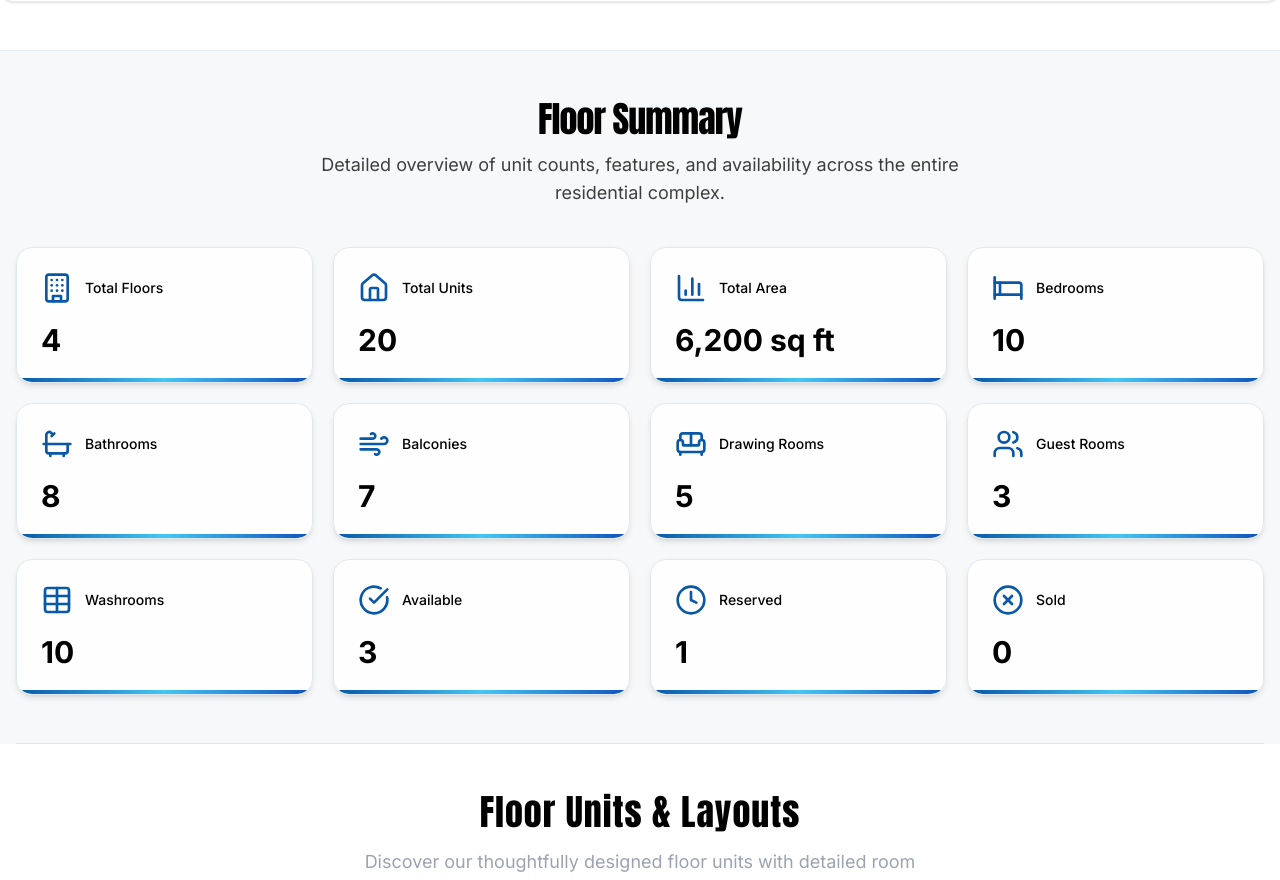
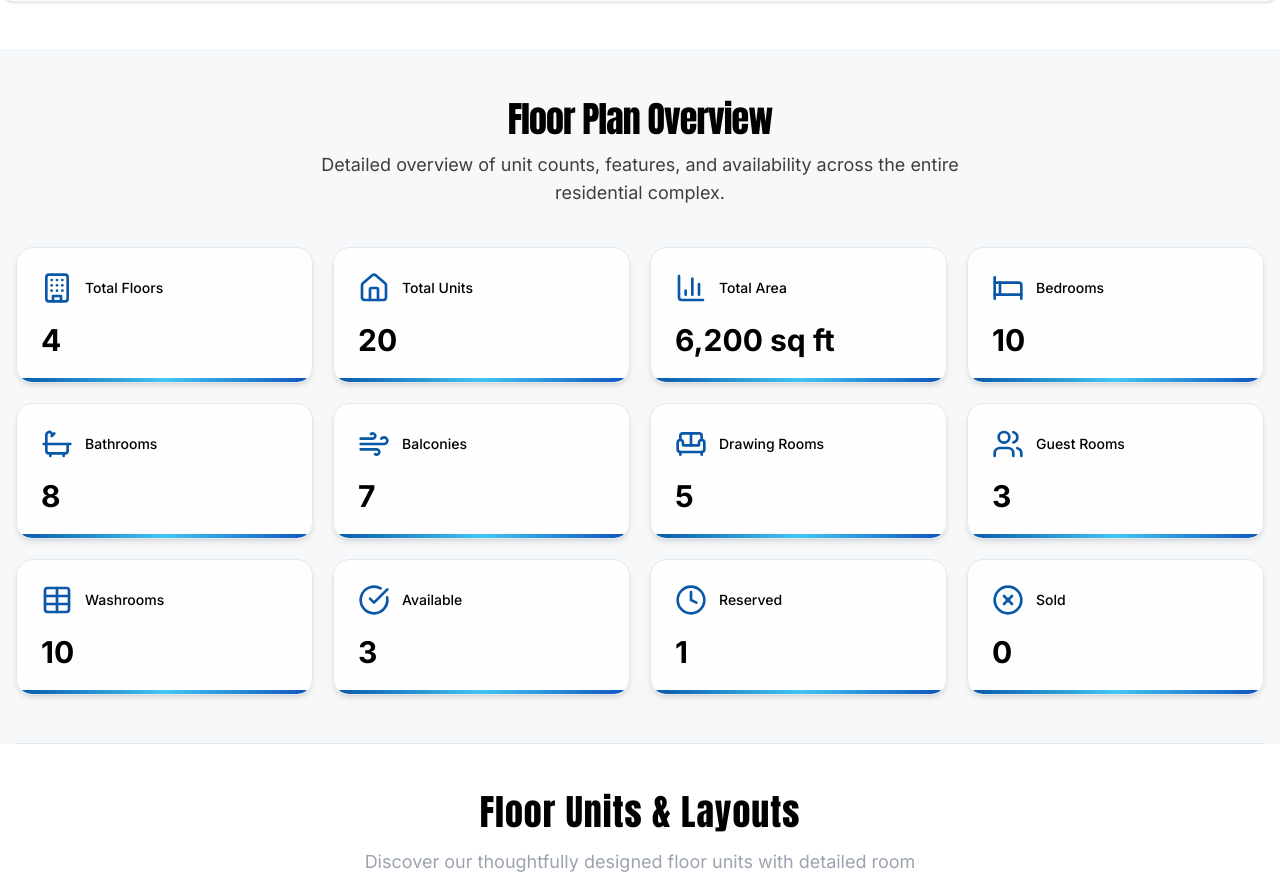
Before and after one commit to FayzulIslamFaisal/promise-holding-properties, a Next.js app: page /building-details/1 in a window 1280 px wide. Shown: the part 1219-2099 px from the top of the page. Built offline with nearby package versions, Linux system fonts and the light colour scheme.

Commit message:
feat: update heading in ProjectFloorSummary to "Floor Plan Overview" for clarity

```diff
--- a/src/components/buildingDetails/ProjectFloorSummary.tsx
+++ b/src/components/buildingDetails/ProjectFloorSummary.tsx
@@ -146,7 +146,7 @@ return (
     <section className="w-full pt-12 px-4 bg-[var(--custom-bg-gray)]">
       <div className="container mx-auto">
         <div className="text-center mb-10">
-          <h2 className="text-4xl tracking-tight text-[var(--custom-text-primary)]">Floor Summary</h2>
+          <h2 className="text-4xl tracking-tight text-[var(--custom-text-primary)]">Floor Plan Overview</h2>
           <p className="text-base md:text-lg text-[var(--custom-text-primary)]/75 mt-3 max-w-2xl mx-auto">
             Detailed overview of unit counts, features, and availability across the entire residential complex.
           </p>
```
